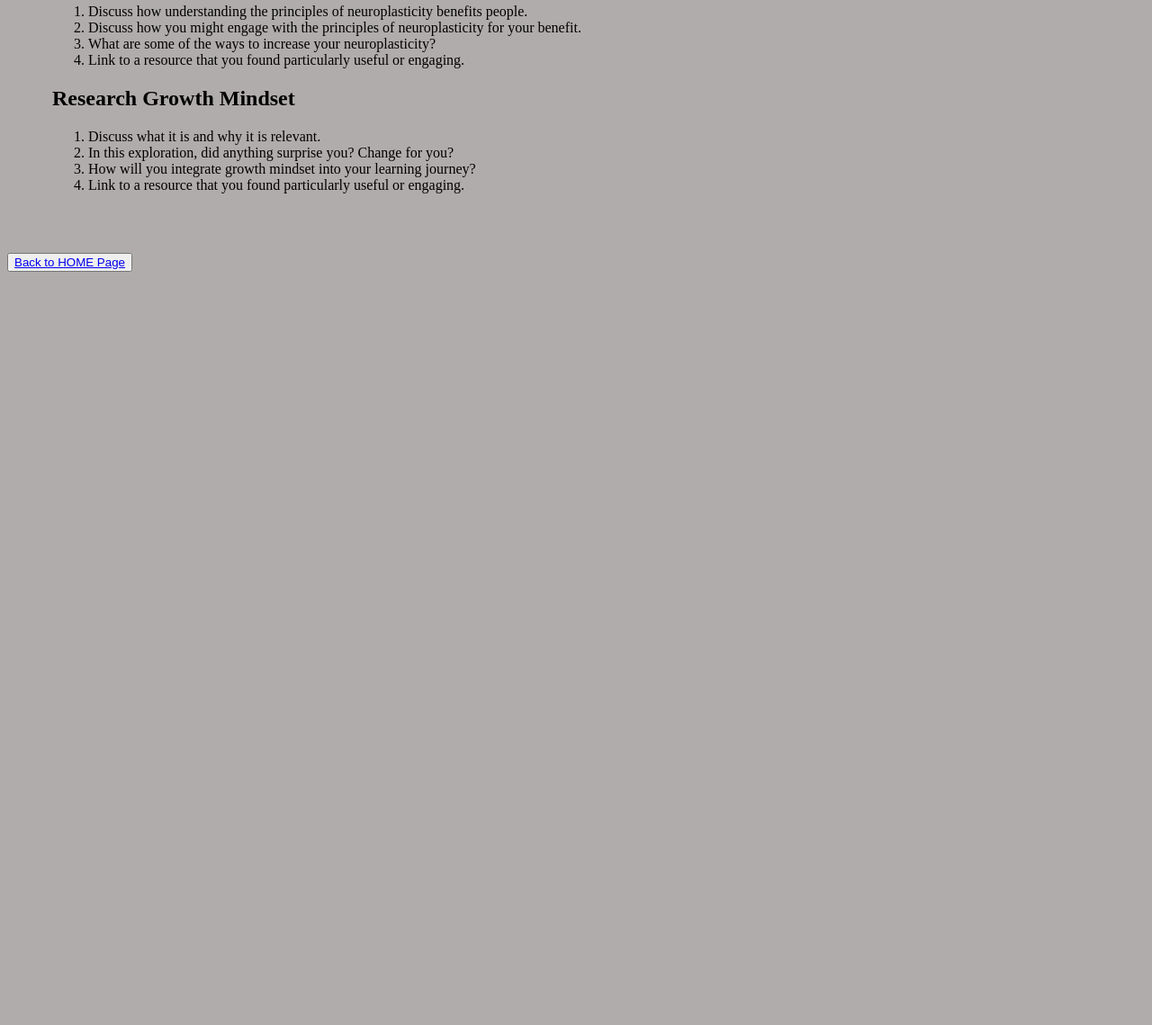
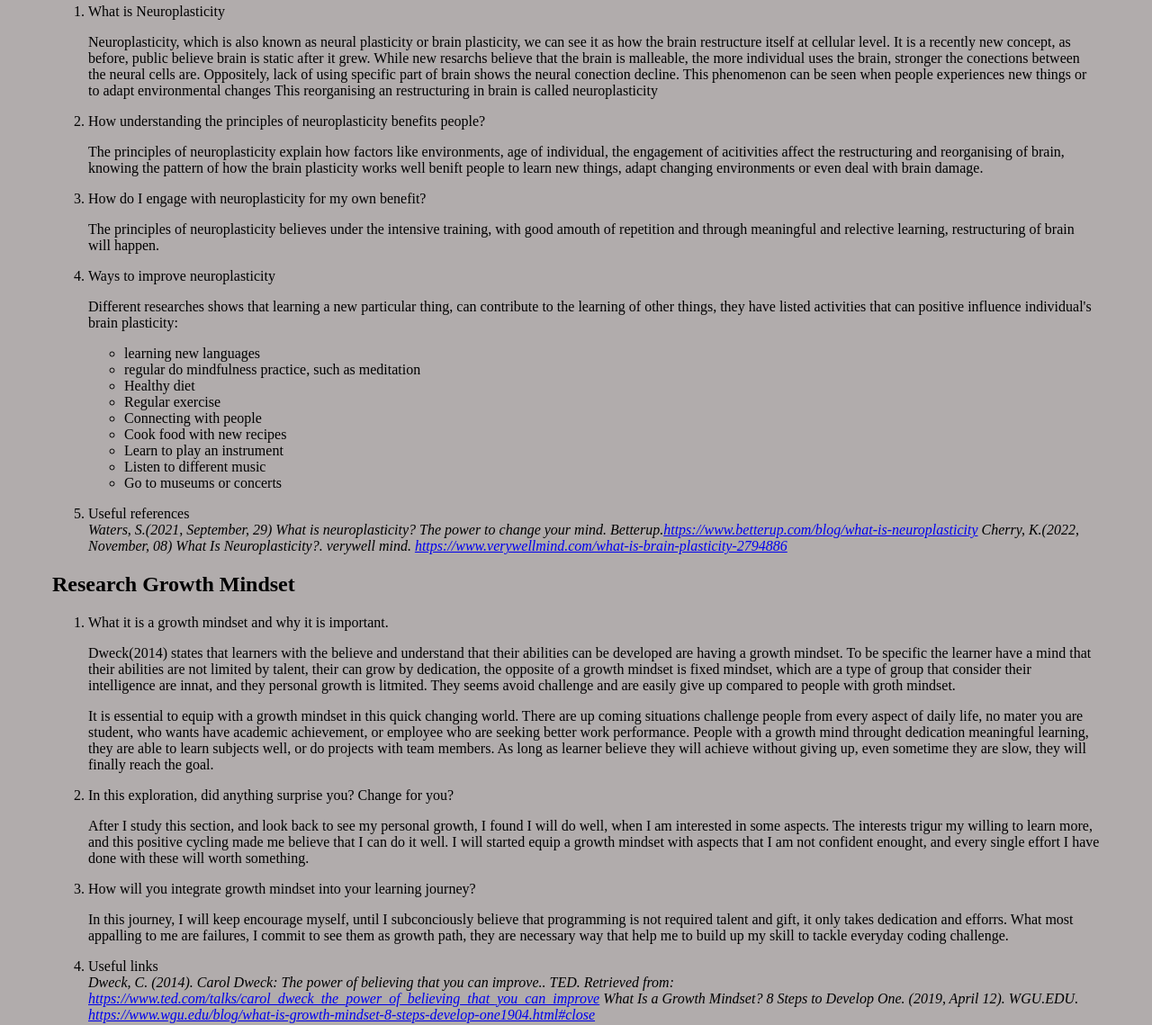
Before and after one commit to Kurt-Leong/eda-1st-profile, a plain HTML site: page blog/Neuroplasticity-and-Growth-Mindset.html in a window 1280 px wide. Shown: the part 431-1570 px from the top of the page at 90% size. Before the commit the page ends 800 px from the top, so only its background shows below. Drawn offline with Linux system fonts and the light colour scheme.

Commit message:
finish NeuroPlasiticty

```diff
--- a/blog/Neuroplasticity-and-Growth-Mindset.html
+++ b/blog/Neuroplasticity-and-Growth-Mindset.html
@@ -15,17 +15,86 @@
     <i> Created on 1st Jan 2023</i>
     <h2>Research Neuroplasticity</h2>
     <ol>
-      <li>Discuss how understanding the principles of neuroplasticity benefits people.</li>
-      <li>Discuss how you might engage with the principles of neuroplasticity for your benefit.</li>
-      <li>What are some of the ways to increase your neuroplasticity?</li>
-      <li>Link to a resource that you found particularly useful or engaging.</li>
+      <li>What is Neuroplasticity</li>
+      <p>
+        Neuroplasticity, which is also known as neural plasticity or brain plasticity, we can see it as how the brain restructure itself at cellular level.
+        It is a recently new concept, as before, public believe brain is static after it grew. While new resarchs believe that the brain is malleable, the
+        more individual uses the brain, stronger the conections between the neural cells are. Oppositely, lack of using specific part of brain shows the neural
+        conection decline. This phenomenon can be seen when people experiences new things or to adapt environmental changes
+        This reorganising an restructuring in brain is called neuroplasticity
+
+      </p>
+      <li>How understanding the principles of neuroplasticity benefits people?</li>
+
+      <p>The principles of neuroplasticity explain how factors like environments, age of individual, the engagement of acitivities affect the restructuring and
+        reorganising of brain, knowing the pattern of how the brain plasticity works well benift people to learn new things, adapt changing environments or
+        even deal with brain damage.
+
+      </p>
+
+      <li>How do I engage with neuroplasticity for my own benefit?</li>
+      <p>The principles of neuroplasticity believes under the intensive training, with good amouth of repetition and through meaningful and relective
+        learning, restructuring of brain will happen.
+      </p>
+      <li>Ways to improve neuroplasticity</li>
+      <p>
+        Different researches shows that learning a new particular thing, can contribute to the learning of other things, they have listed activities that
+        can positive influence individual's brain plasticity:
+        <ul>
+          <li>learning new languages</li>
+          <li>regular do mindfulness practice, such as meditation</li>
+          <li>Healthy diet </li>
+          <li>Regular exercise</li>
+          <li>Connecting with people</li>
+          <li>Cook food with new recipes</li>
+          <li>Learn to play an instrument</li>
+          <li>Listen to different music</li>
+          <li>Go to museums or concerts</li>
+        </ul>
+
+      </p>
+      <li>Useful references</li>
+      <i>Waters, S.(2021, September, 29) What is neuroplasticity? The power to
+        change your mind. Betterup.<a href="https://www.betterup.com/blog/what-is-neuroplasticity">https://www.betterup.com/blog/what-is-neuroplasticity</a>
+      </i>
+      <i>
+        Cherry, K.(2022, November, 08) What Is Neuroplasticity?. verywell mind. <a href="https://www.verywellmind.com/what-is-brain-plasticity-2794886">
+          https://www.verywellmind.com/what-is-brain-plasticity-2794886</a>
+      </i>
   </ol>
   <h2>Research Growth Mindset</h2>
   <ol>
-    <li>Discuss what it is and why it is relevant.</li>
+    <li>What it is a growth mindset and why it is important.</li>
+    <p>Dweck(2014) states that learners with the believe and understand that their abilities can be developed are having a growth mindset. To be specific
+      the learner have a mind that their abilities are not limited by talent, their can grow by dedication, the opposite of a growth mindset is fixed mindset,
+      which are a type of group that consider their intelligence are innat, and they personal growth is litmited. They seems avoid challenge and are easily give up
+      compared to people with groth mindset.
+
+    <p>
+      It is essential to equip with a growth mindset in this quick changing world. There are up coming situations challenge people from every aspect of daily life,
+      no mater you are student, who wants have academic achievement, or employee who are seeking better work performance. People with a growth mind throught dedication
+      meaningful learning, they are able to learn subjects well, or do projects with team members. As long as learner believe they will achieve without giving up, even
+      sometime they are slow, they will finally reach the goal.
+    </p>
+
+    </p>
     <li>In this exploration, did anything surprise you? Change for you?</li>
+    <p>After I study this section, and look back to see my personal growth, I found
+      I will do well, when I am interested in some aspects. The interests trigur my willing
+      to learn more, and this positive cycling made me believe that I can do it well.
+      I will started equip a growth mindset with aspects that I am not confident enought,
+      and every single effort I have done with these will worth something.
+
+    </p>
     <li>How will you integrate growth mindset into your learning journey?</li>
-    <li>Link to a resource that you found particularly useful or engaging.</li>
+    <p>In this journey, I will keep encourage myself, until I subconciously believe that programming is not required talent and gift, it
+      only takes dedication and efforrs. What most appalling to me are failures, I commit to see them as growth path, they are necessary
+     way that help me to build up my skill to tackle everyday coding challenge.
+    </p>
+    <li>Useful links</li>
+    <i>Dweck, C. (2014). Carol Dweck: The power of believing that you can improve.. TED. Retrieved from: <a href='https://www.ted.com/talks/carol_dweck_the_power_of_believing_that_you_can_improve'>https://www.ted.com/talks/carol_dweck_the_power_of_believing_that_you_can_improve</a>
+      </i>
+      <i>What Is a Growth Mindset? 8 Steps to Develop One. (2019, April 12). WGU.EDU. <a href='https://www.wgu.edu/blog/what-is-growth-mindset-8-steps-develop-one1904.html#close'>https://www.wgu.edu/blog/what-is-growth-mindset-8-steps-develop-one1904.html#close </a></i>
   </ol>
 
 
```
